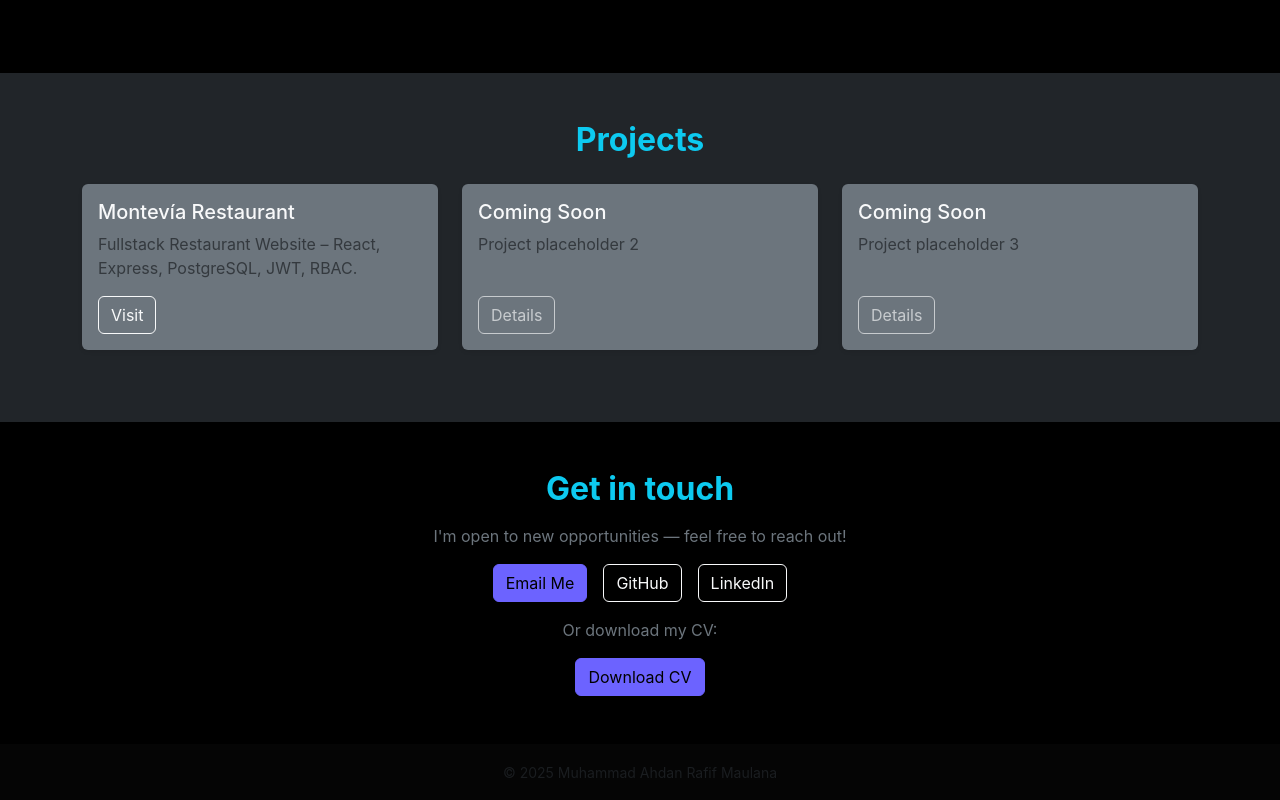
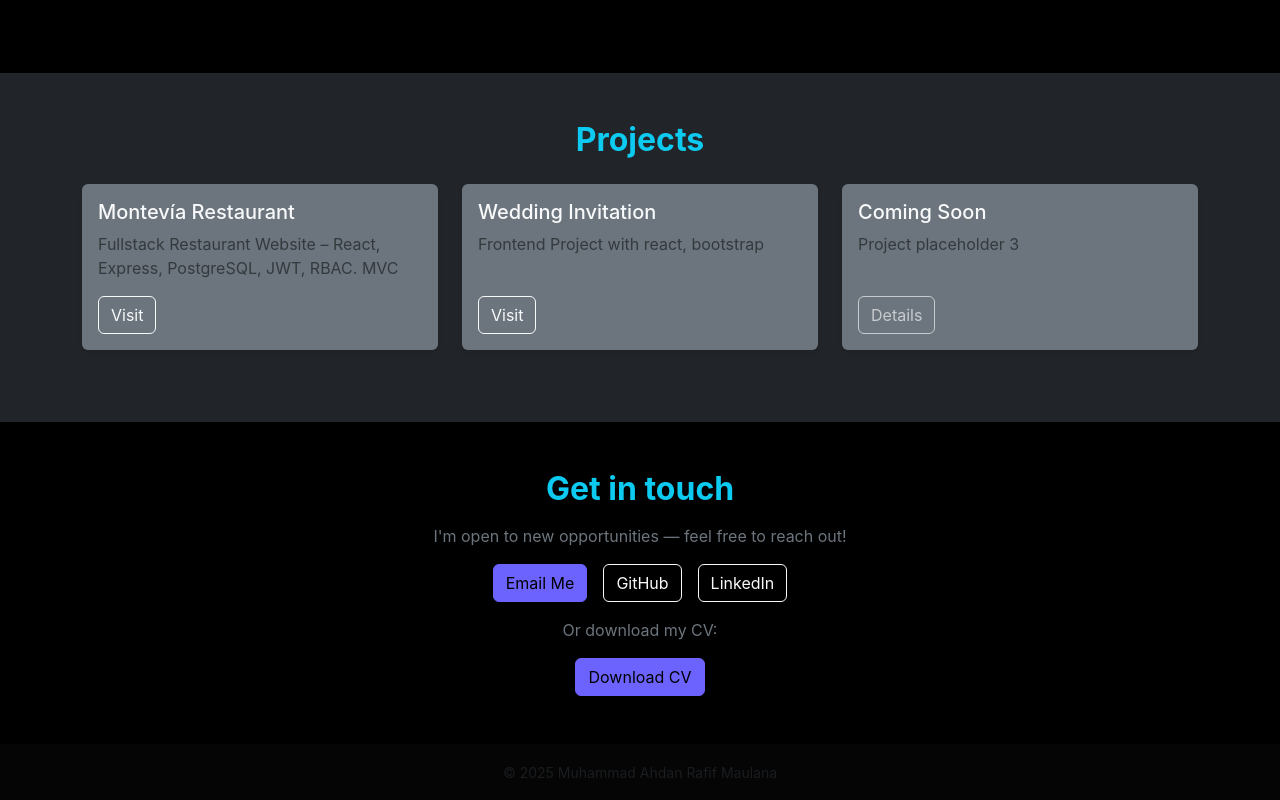
Before and after one commit to rafifmaulana1412/react-portfolio-ahdan, a React (Create React App) app: page / in a window 1280 px wide. Shown: the part 840-1640 px from the top of the page. Built offline with nearby package versions, Linux system fonts and the light colour scheme.

Commit message:
Update Projects.jsx

```diff
--- a/src/components/Projects.jsx
+++ b/src/components/Projects.jsx
@@ -5,13 +5,13 @@ import { motion } from 'framer-motion';
 const projects = [
   {
     title: "Montevía Restaurant",
-    description: "Fullstack Restaurant Website – React, Express, PostgreSQL, JWT, RBAC.",
+    description: "Fullstack Restaurant Website – React, Express, PostgreSQL, JWT, RBAC. MVC",
     demoLink: "https://final-project-frontend-tau-seven.vercel.app/",
   },
   {
-    title: "Coming Soon",
-    description: "Project placeholder 2",
-    demoLink: null,
+    title: "Wedding Invitation",
+    description: "Frontend Project with react, bootstrap",
+    demoLink: "https://wedding-invitation-psi-lac.vercel.app/",
   },
   {
     title: "Coming Soon",
```
